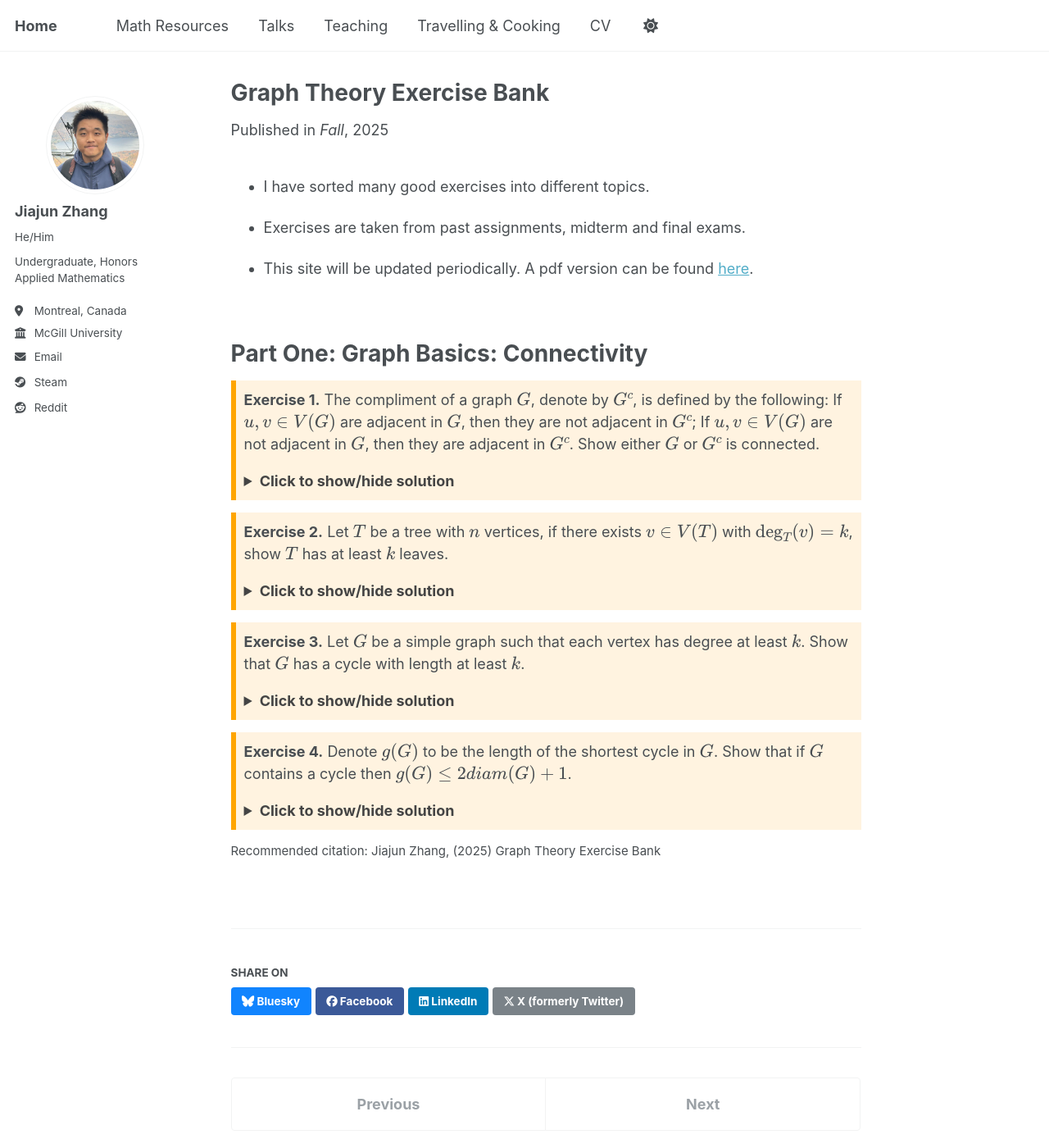
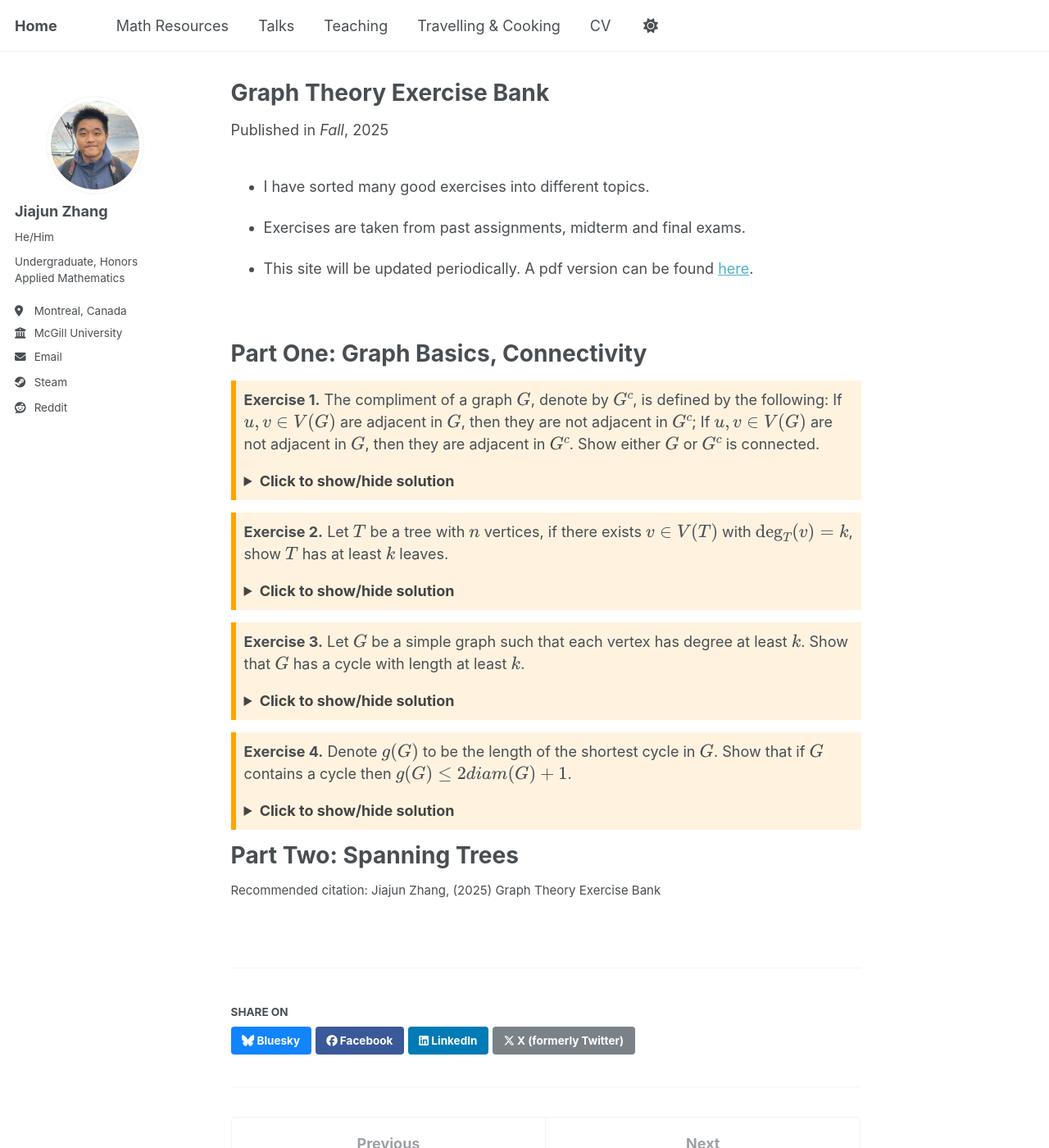
Before and after one commit to JohanssonRein/JohanssonRein.github.io, a Jekyll site: the page built from _publications/discreteexercise.md, in a window 1280 px wide and 1400 px high. Shown: the whole window at 82% size. Built offline with Jekyll 4.4.1, drawn with Linux system fonts in a browser that asks for light colours.

Commit message:
Update discreteexercise.md

```diff
--- a/_publications/discreteexercise.md
+++ b/_publications/discreteexercise.md
@@ -21,7 +21,7 @@ citation: 'Jiajun Zhang, (2025) Graph Theory Exercise Bank'
 
 <br>
 
-# Part One: Graph Basics: Connectivity
+# Part One: Graph Basics, Connectivity
 
 <div style="border-left: 6px solid orange; background-color: #fff3e0; padding: 10px; margin: 15px 0;">
   <strong>Exercise 1.</strong>  The compliment of a graph $G$, denote by $G^c$, is defined by the following: If $u,v \in V(G)$ are adjacent in $G$, then they are not adjacent in $G^c$; If $u,v \in V(G)$ are not adjacent in $G$, then they are adjacent in $G^c$. Show either $G$ or $G^c$ is connected.
@@ -99,3 +99,5 @@ as a function of $k$ where $k \in\mathbb{N}$. Let $f(k) = -k^2+(n+2)k-1$, it is
   </div>
 </details>
 </div>
+
+# Part Two: Spanning Trees
```
